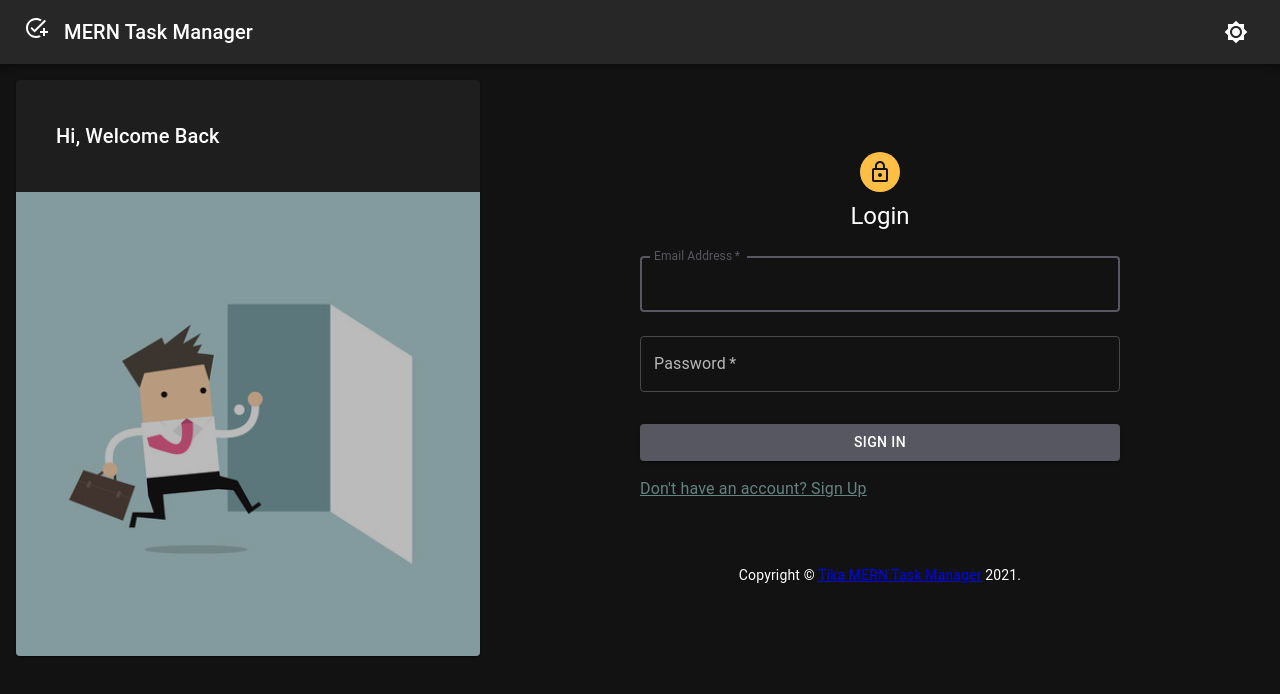
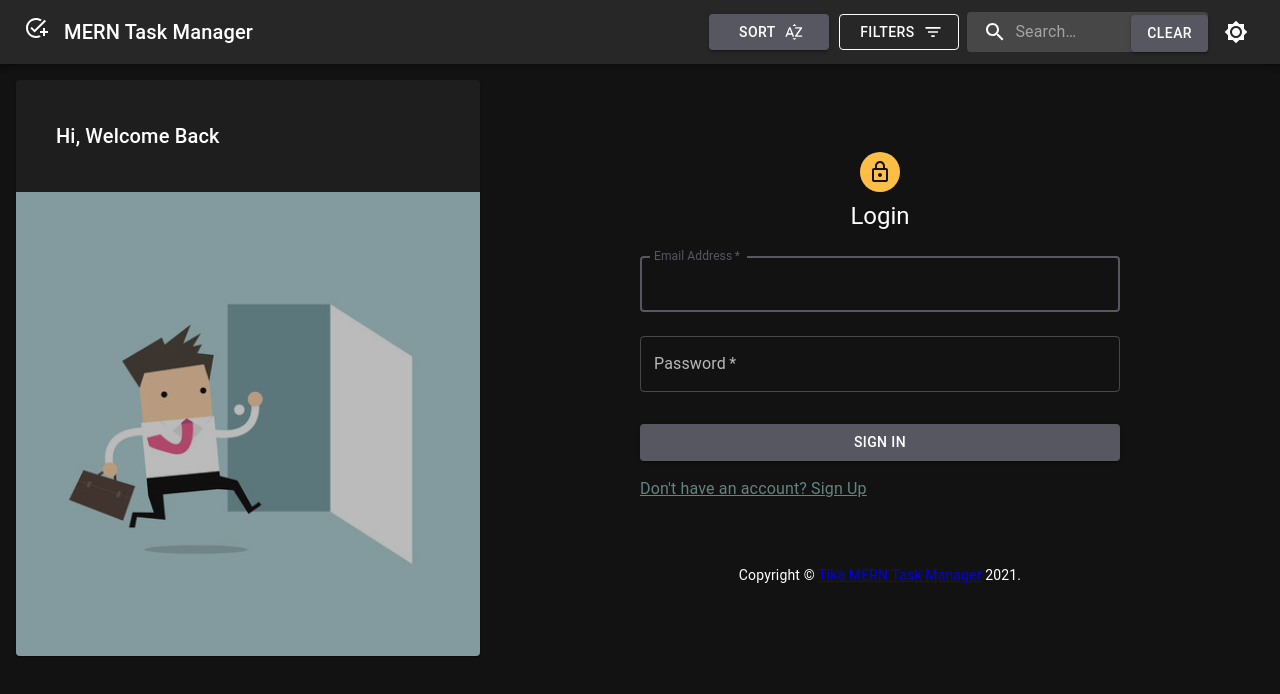
Before and after one commit to jadilovic/task-manager-heroku, a React (Create React App) app in the folder frontend/: page / in a window 1280 px wide. Shown: the top 694 px of the page. Built offline with nearby package versions, Linux system fonts and the light colour scheme.

Commit message:
added filters and search and sort to navbar

```diff
--- a/frontend/src/App.js
+++ b/frontend/src/App.js
@@ -14,6 +14,8 @@ import ScrollToTop from './utils/ScrollToTop';
 
 const App = () => {
 	const [darkMode, setDarkMode] = useState(true);
+	const [toggleFilter, setToggleFilter] = useState(false);
+	const [searchValue, setSearchValue] = useState('');
 	const theme = createTheme({
 		palette: {
 			mode: `${darkMode ? 'dark' : 'light'}`,
@@ -31,11 +33,24 @@ const App = () => {
 			<Router>
 				<CssBaseline />
 				<ScrollToTop />
-				<Navbar setDarkMode={setDarkMode} darkMode={darkMode} />
+				<Navbar
+					toggleFilter={toggleFilter}
+					setToggleFilter={setToggleFilter}
+					setSearchValue={setSearchValue}
+					setDarkMode={setDarkMode}
+					darkMode={darkMode}
+				/>
 				<Switch>
 					<Route component={Login} path="/" exact />
 					<Route component={Signup} path="/signup" exact />
-					<PrivateRoute component={Home} path="/home" exact />
+					<PrivateRoute
+						toggleFilter={toggleFilter}
+						setToggleFilter={setToggleFilter}
+						searchValue={searchValue}
+						component={Home}
+						path="/home"
+						exact
+					/>
 					<PrivateRoute component={Edit} path="/edit" exact />
 					<Route component={Error} path="/*" />
 				</Switch>
--- a/frontend/src/components/Navbar.js
+++ b/frontend/src/components/Navbar.js
@@ -1,7 +1,9 @@
 import React, { useEffect, useState } from 'react';
+import { styled, alpha } from '@mui/material/styles';
+
 import { isAuthenticated } from '../auth/Authentication';
 import { useHistory } from 'react-router-dom';
-import AppBar from '@mui/material/AppBar';
+import { AppBar, Button } from '@mui/material';
 import Box from '@mui/material/Box';
 import Toolbar from '@mui/material/Toolbar';
 import Typography from '@mui/material/Typography';
@@ -11,9 +13,63 @@ import Brightness4Icon from '@mui/icons-material/Brightness4';
 import Brightness7Icon from '@mui/icons-material/Brightness7';
 import IconButton from '@mui/material/IconButton';
 import Link from '@mui/material/Link';
+import InputBase from '@mui/material/InputBase';
+import SearchIcon from '@mui/icons-material/Search';
+import FilterListIcon from '@mui/icons-material/FilterList';
+import SortByAlphaIcon from '@mui/icons-material/SortByAlpha';
+import UserWindow from '../utils/UserWindow';
+
+const Search = styled('div')(({ theme }) => ({
+	position: 'relative',
+	borderRadius: theme.shape.borderRadius,
+	backgroundColor: alpha(theme.palette.common.white, 0.15),
+	'&:hover': {
+		backgroundColor: alpha(theme.palette.common.white, 0.25),
+	},
+	marginLeft: 0,
+	width: '100%',
+	[theme.breakpoints.up('sm')]: {
+		marginLeft: theme.spacing(1),
+		width: 'auto',
+	},
+}));
+
+const SearchIconWrapper = styled('div')(({ theme }) => ({
+	padding: theme.spacing(0, 2),
+	height: '100%',
+	position: 'absolute',
+	pointerEvents: 'none',
+	display: 'flex',
+	alignItems: 'center',
+	justifyContent: 'center',
+}));
+
+const StyledInputBase = styled(InputBase)(({ theme }) => ({
+	color: 'inherit',
+	'& .MuiInputBase-input': {
+		padding: theme.spacing(1, 1, 1, 0),
+		// vertical padding + font size from searchIcon
+		paddingLeft: `calc(1em + ${theme.spacing(4)})`,
+		transition: theme.transitions.create('width'),
+		width: '100%',
+		[theme.breakpoints.up('sm')]: {
+			width: '12ch',
+			'&:focus': {
+				width: '20ch',
+			},
+		},
+	},
+}));
 
 const Navbar = (props) => {
-	const { setDarkMode, darkMode } = props;
+	const {
+		setDarkMode,
+		darkMode,
+		toggleFilter,
+		setToggleFilter,
+		setSearchValue,
+	} = props;
+	const screen = UserWindow();
 	const history = useHistory();
 	const [authenticated, setAuthenticated] = useState(null);
 
@@ -48,6 +104,48 @@ const Navbar = (props) => {
 							MERN Task Manager
 						</Link>
 					</Typography>
+					{screen.dynamicWidth > 900 && (
+						<>
+							<Button
+								variant="contained"
+								color="secondary"
+								endIcon={<SortByAlphaIcon />}
+								onClick={() => setToggleFilter(!toggleFilter)}
+								style={{ marginRight: 10, minWidth: 120 }}
+								id="demo-customized-button"
+								aria-controls="demo-customized-menu"
+								aria-haspopup="true"
+							>
+								{`Sort`}
+							</Button>
+							<Button
+								variant="outlined"
+								color="inherit"
+								endIcon={<FilterListIcon />}
+								onClick={() => setToggleFilter(!toggleFilter)}
+								style={{ minWidth: 120 }}
+								id="demo-customized-button"
+								aria-controls="demo-customized-menu"
+								aria-haspopup="true"
+							>
+								{`Filters`}
+							</Button>
+							<Search>
+								<SearchIconWrapper>
+									<SearchIcon />
+								</SearchIconWrapper>
+								<StyledInputBase
+									placeholder="Search…"
+									onChange={(event) =>
+										setSearchValue(event.target.value.toLowerCase())
+									}
+								/>
+								<Button variant="contained" onClick={() => setSearchValue('')}>
+									Clear
+								</Button>
+							</Search>
+						</>
+					)}
 					<Typography>
 						<IconButton
 							sx={{ ml: 1 }}
--- a/frontend/src/components/PrivateRoute.js
+++ b/frontend/src/components/PrivateRoute.js
@@ -3,13 +3,26 @@ import { Route, Redirect } from 'react-router-dom';
 import { isAuthenticated } from '../auth/Authentication';
 
 const PrivateRoute = ({ component: Component, ...rest }) => {
+	console.log(rest);
 	return (
 		// Show the component only when the user is logged in
 		// Otherwise, redirect the user to Login page
 		<Route
 			{...rest}
 			render={(props) =>
-				isAuthenticated() ? <Component {...props} /> : <Redirect to="/" />
+				isAuthenticated() ? (
+					<>
+						{console.log('prps', rest)}
+						<Component
+							toggleFilter={rest.toggleFilter}
+							setToggleFilter={rest.setToggleFilter}
+							searchValue={rest.searchValue}
+							{...props}
+						/>
+					</>
+				) : (
+					<Redirect to="/" />
+				)
 			}
 		/>
 	);
--- a/frontend/src/components/SearchTasks.js
+++ b/frontend/src/components/SearchTasks.js
@@ -1,11 +1,11 @@
-import React from 'react';
+import React, { useEffect } from 'react';
 import { Paper, TextField } from '@mui/material';
 import Divider from '@mui/material/Divider';
 import { Button } from '@mui/material';
 import SearchIcon from '@mui/icons-material/Search';
 
 export default function CustomizedInputBase(props) {
-	const { tasks, setFilteredTasks, setSelectedFilters } = props;
+	const { tasks, setFilteredTasks, setSelectedFilters, searchValue } = props;
 
 	const handleSearch = (event) => {
 		let value = event.target.value.toLowerCase();
@@ -23,6 +23,22 @@ export default function CustomizedInputBase(props) {
 		setFilteredTasks(tasks);
 		setSelectedFilters('');
 	};
+
+	// FROM NAVBAR SEARCH
+	const handleNavbarSearch = () => {
+		let result = [];
+		result = tasks.filter((task) => {
+			return (
+				task.name.search(searchValue) !== -1 ||
+				task.description.search(searchValue) !== -1
+			);
+		});
+		setFilteredTasks(result);
+	};
+
+	useEffect(() => {
+		handleNavbarSearch();
+	}, [searchValue]);
 
 	return (
 		<Paper
--- a/frontend/src/pages/Home.js
+++ b/frontend/src/pages/Home.js
@@ -53,14 +53,16 @@ function tabProps(index) {
 	};
 }
 
-const Home = () => {
+const Home = (props) => {
+	const { toggleFilter, setToggleFilter, searchValue } = props;
+	console.log('search value : ', searchValue);
 	const mongoDB = useAxiosRequest();
 	const screen = UserWindow();
 	const [tasks, setTasks] = useState([]);
 	const [filteredTasks, setFilteredTasks] = useState([]);
 	const [statuses, setStatuses] = useState([]);
 	const [loading, setLoading] = useState(true);
-	const [openFilter, setOpenFilter] = useState(false);
+	// const [openFilter, setOpenFilter] = useState(false);
 	const [value, setValue] = useState(0);
 	const [selectedFilters, setSelectedFilters] = useState('');
 
@@ -87,11 +89,11 @@ const Home = () => {
 	}, []); // eslint-disable-line react-hooks/exhaustive-deps
 
 	const handleOpenFilter = () => {
-		setOpenFilter(true);
+		setToggleFilter(true);
 	};
 
 	const handleCloseFilter = () => {
-		setOpenFilter(false);
+		setToggleFilter(false);
 	};
 
 	const handleTabChange = (event, newValue) => {
@@ -195,7 +197,7 @@ const Home = () => {
 									tasks={tasks}
 									setFilteredTasks={setFilteredTasks}
 									statuses={statuses}
-									isOpenFilter={openFilter}
+									isOpenFilter={toggleFilter}
 									onOpenFilter={handleOpenFilter}
 									onCloseFilter={handleCloseFilter}
 									setSelectedFilters={setSelectedFilters}
@@ -207,6 +209,7 @@ const Home = () => {
 								setSelectedFilters={setSelectedFilters}
 							/>
 							<SearchTasks
+								searchValue={searchValue}
 								tasks={tasks}
 								setFilteredTasks={setFilteredTasks}
 								setSelectedFilters={setSelectedFilters}
@@ -231,7 +234,7 @@ const Home = () => {
 										tasks={tasks}
 										setFilteredTasks={setFilteredTasks}
 										statuses={statuses}
-										isOpenFilter={openFilter}
+										isOpenFilter={toggleFilter}
 										onOpenFilter={handleOpenFilter}
 										onCloseFilter={handleCloseFilter}
 										setSelectedFilters={setSelectedFilters}
@@ -247,6 +250,7 @@ const Home = () => {
 							</Grid>
 							<Grid item xs={12} sm={12} md={4} lg={4}>
 								<SearchTasks
+									searchValue={searchValue}
 									tasks={tasks}
 									setFilteredTasks={setFilteredTasks}
 									setSelectedFilters={setSelectedFilters}
```
